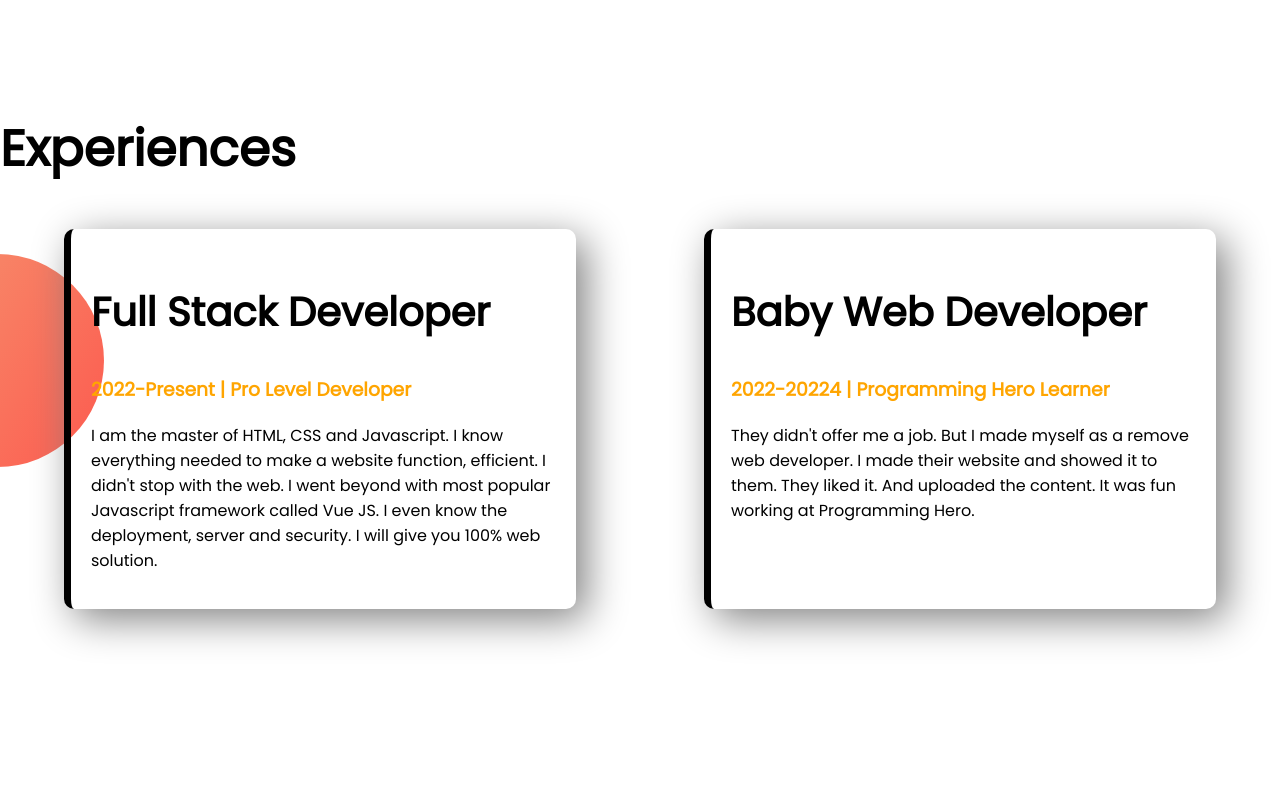
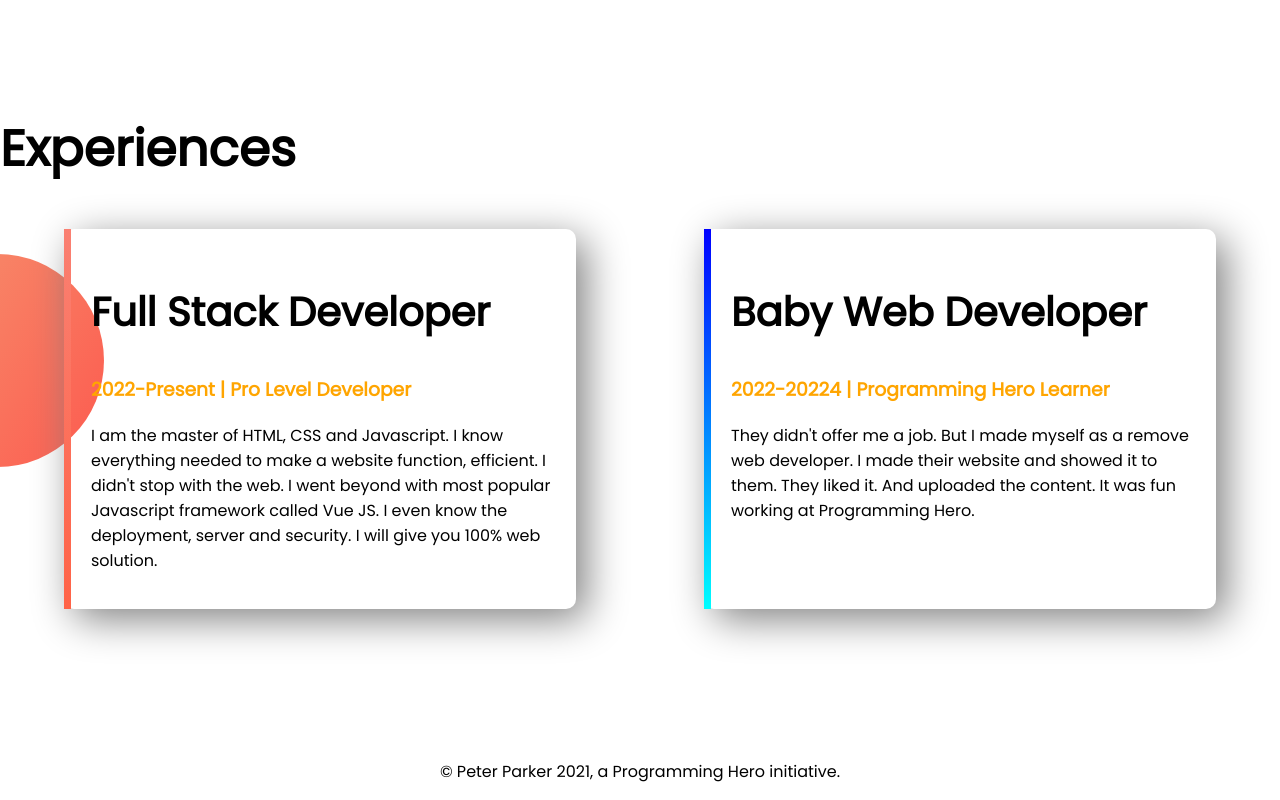
Before and after one commit to RiazulIslam1/developer-riazul, a plain HTML site: page index.html in a window 1280 px wide. Shown: the part 1102-1902 px from the top of the page. Before the commit the page ends 1861 px from the top, so only its background shows below. Drawn offline with Linux system fonts and the light colour scheme.

Commit message:
footer addede

```diff
--- a/index.html
+++ b/index.html
@@ -62,6 +62,9 @@
             </div>
         </div>
     </section>
+    <footer>
+        <p>© Peter Parker 2021, a Programming Hero initiative.</p>
+    </footer>
 </body>
 
 </html>
--- a/style.css
+++ b/style.css
@@ -54,11 +54,14 @@ h2{
 }
 #web-dev-experience{
     border-left: 7px solid;
-    border-image: linear-gradient(blue cyan);
+    border-image: linear-gradient(blue, cyan);
     border-image-slice: 1;
 }
 #full-stack-experience{
     border-left: 7px solid;
-    border-image: linear-gradient(blue cyan);
+    border-image: linear-gradient(salmon, tomato);
     border-image-slice: 1;
 }
+footer p{
+    text-align: center;
+}
```
Also changed, not shown: 4 other files.
